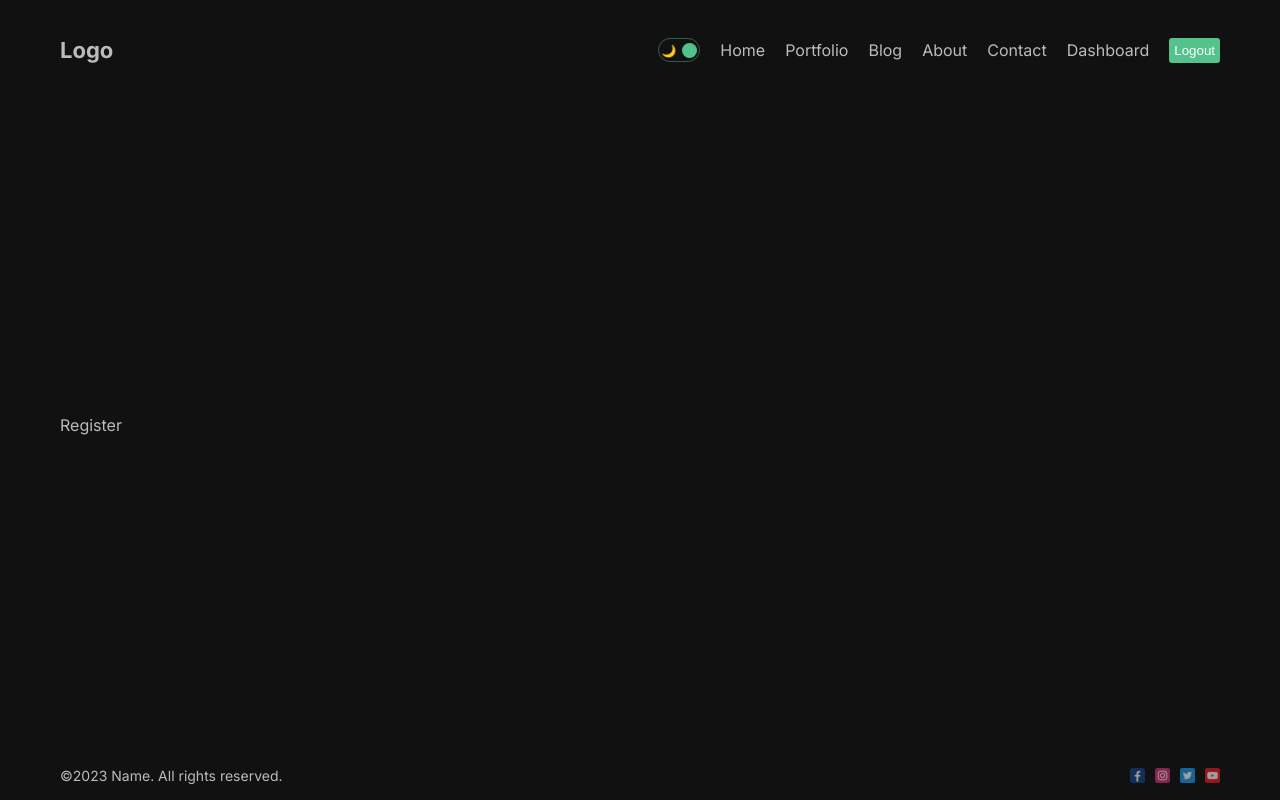
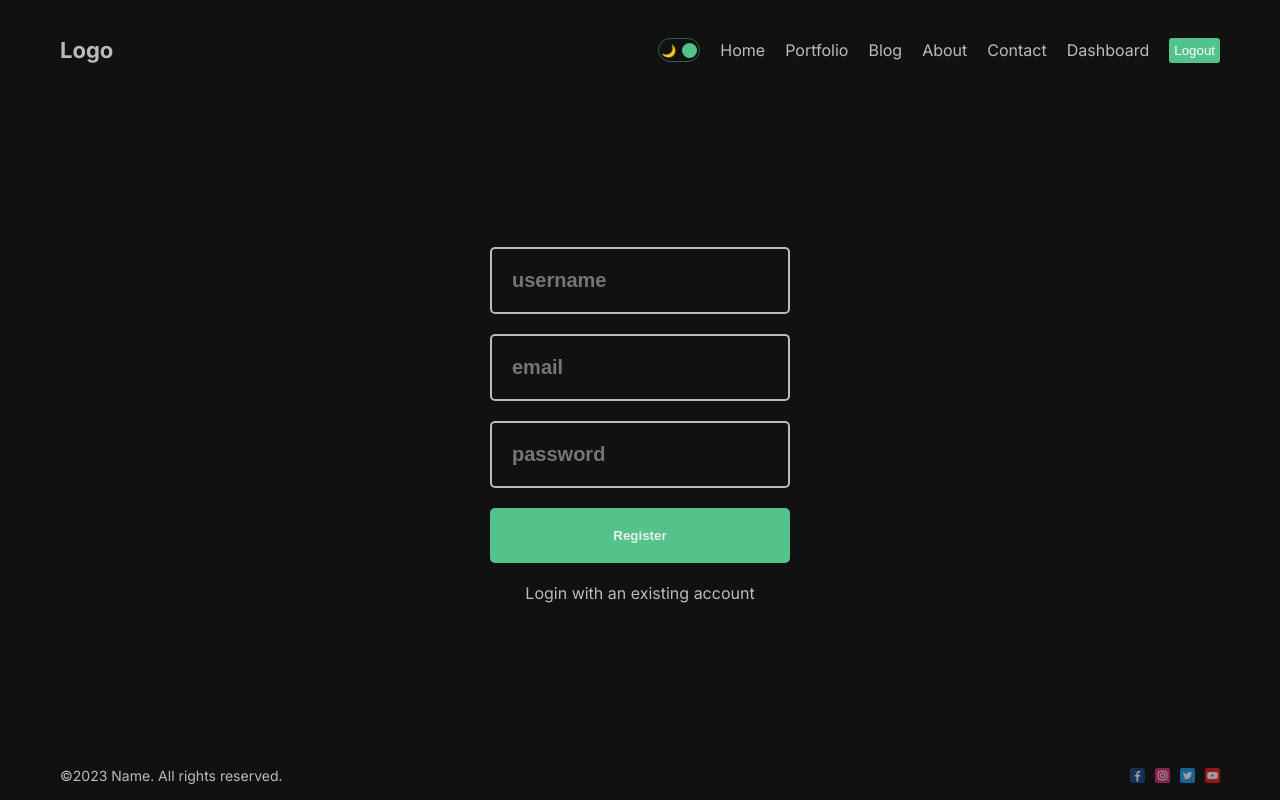
Before and after one commit to jzamora5/nextJS13-app-router, a Next.js app in the folder my-app/: page /dashboard/register in a window 1280 px wide. Built offline with nearby package versions, Linux system fonts and the light colour scheme.

Commit message:
Add Register

```diff
--- a/my-app/package.json
+++ b/my-app/package.json
@@ -9,6 +9,7 @@
     "lint": "next lint"
   },
   "dependencies": {
+    "bcryptjs": "^2.4.3",
     "eslint": "8.45.0",
     "eslint-config-next": "13.4.12",
     "mongoose": "^6.11.1",
--- a/my-app/src/app/dashboard/(auth)/register/page.jsx
+++ b/my-app/src/app/dashboard/(auth)/register/page.jsx
@@ -1,7 +1,68 @@
-import React from "react";
+"use client";
+
+import React, { useState } from "react";
+import styles from "./page.module.css";
+import Link from "next/link";
+import { useRouter } from "next/navigation";
 
 const Register = () => {
-  return <div>Register</div>;
+  const [err, setErr] = useState(false);
+
+  const router = useRouter();
+
+  const handleSubmit = async (e) => {
+    e.preventDefault();
+    const name = e.target[0].value;
+    const email = e.target[1].value;
+    const password = e.target[2].value;
+
+    try {
+      const res = await fetch("/api/auth/register", {
+        method: "POST",
+        headers: {
+          "Content-Type": "application/json",
+        },
+        body: JSON.stringify({
+          name,
+          email,
+          password,
+        }),
+      });
+
+      res.status === 201 &&
+        router.push("/dashboard/login?sucess=Account has been created");
+    } catch (err) {
+      setErr(true);
+    }
+  };
+
+  return (
+    <div className={styles.container} onSubmit={handleSubmit}>
+      <form className={styles.form}>
+        <input
+          type="text"
+          placeholder="username"
+          className={styles.input}
+          required
+        />
+        <input
+          type="email"
+          placeholder="email"
+          className={styles.input}
+          required
+        />
+        <input
+          type="password"
+          placeholder="password"
+          className={styles.input}
+          required
+        />
+        <button className={styles.button}>Register</button>
+      </form>
+      {err && "Something went wrong"}
+      <Link href="/dashboard/login">Login with an existing account</Link>
+    </div>
+  );
 };
 
 export default Register;
--- /dev/null
+++ b/my-app/src/app/dashboard/(auth)/register/page.module.css
@@ -0,0 +1,35 @@
+.container {
+  display: flex;
+  flex-direction: column;
+  gap: 20px;
+  align-items: center;
+  justify-content: center;
+}
+
+.form {
+  width: 300px;
+  display: flex;
+  flex-direction: column;
+  gap: 20px;
+}
+
+.input {
+  padding: 20px;
+  background-color: transparent;
+  border: 2px solid #bbb;
+  color: #bbb;
+  border-radius: 5px;
+  font-size: 20px;
+  font-weight: bold;
+}
+
+.button {
+  width: 300px;
+  padding: 20px;
+  cursor: pointer;
+  background-color: #53c28b;
+  border: none;
+  border-radius: 5px;
+  color: #eee;
+  font-weight: bold;
+}
--- a/my-app/src/app/dashboard/page.jsx
+++ b/my-app/src/app/dashboard/page.jsx
@@ -41,8 +41,6 @@ const Dashboard = () => {
     fetcher
   );
 
-  console.log(data);
-
   return <div className={styles.container}>Dashboard</div>;
 };
 
--- a/my-app/src/models/User.js
+++ b/my-app/src/models/User.js
@@ -24,4 +24,4 @@ const userSchema = new Schema(
   }
 );
 
-export default mongoose.models.User || mongoose.model("User", postSchema);
+export default mongoose.models.User || mongoose.model("User", userSchema);
```
Also changed, not shown: my-app/src/app/api/auth/register/route.js (added, +29 -0 lines), 1 other file (tests, documents, lock files or other folders).
